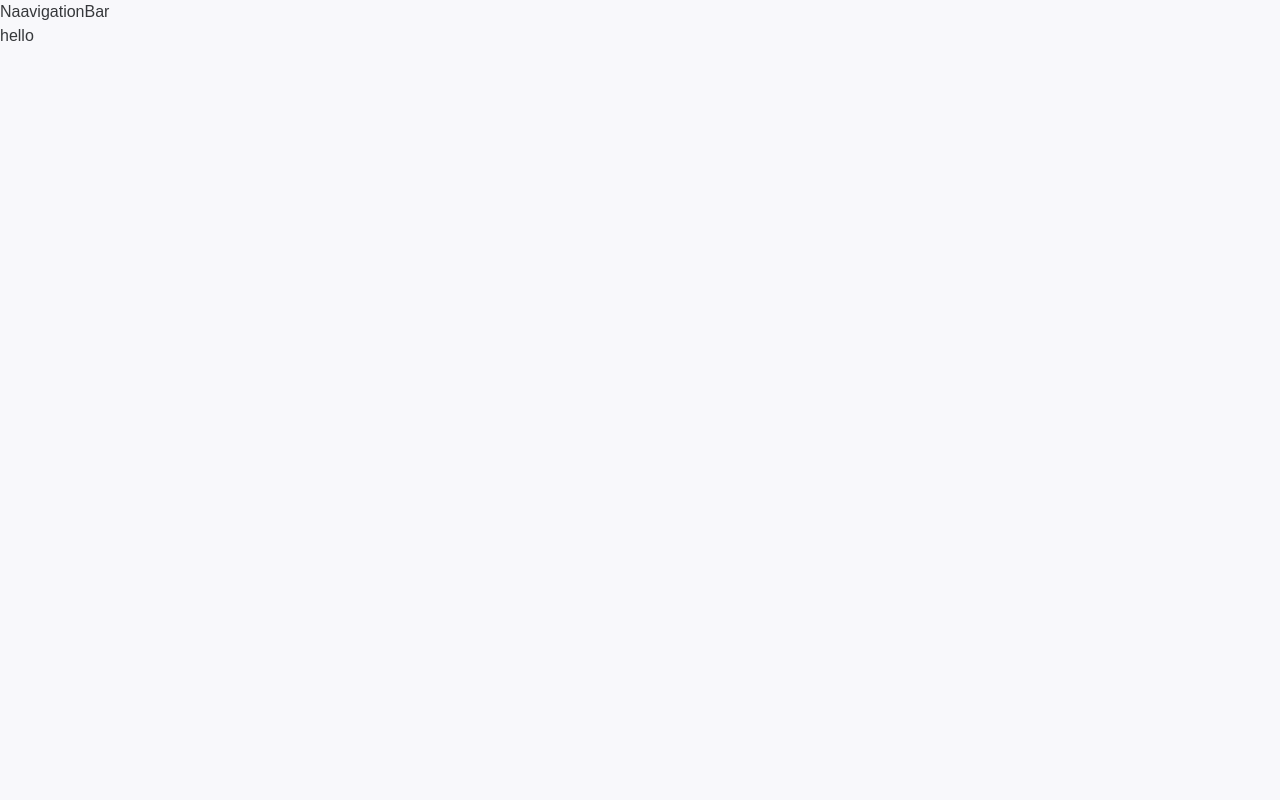
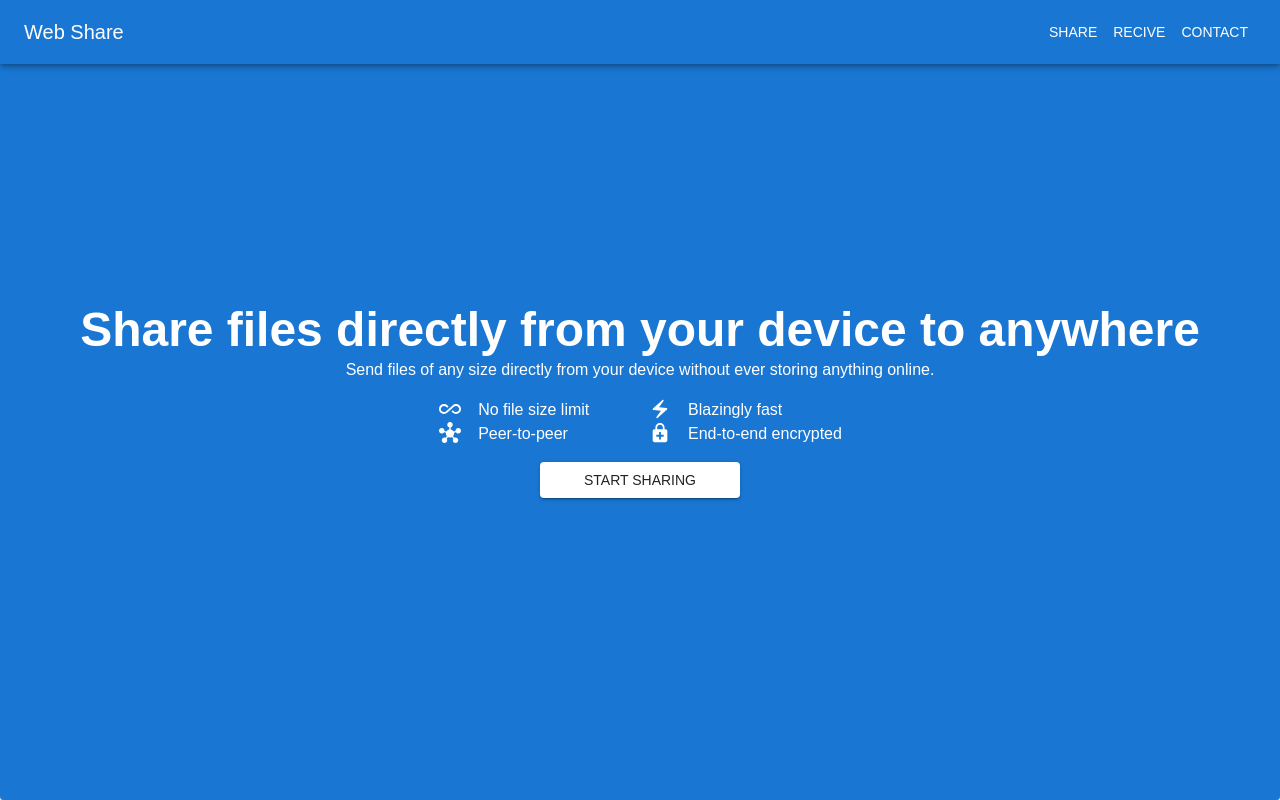
Before and after one commit to souravprogrammer/webShare, a React (Vite) app: page / in a window 1280 px wide. Built offline with nearby package versions, Linux system fonts and the light colour scheme.

Commit message:
added routes

```diff
--- a/package.json
+++ b/package.json
@@ -12,11 +12,13 @@
   "dependencies": {
     "@emotion/react": "^11.11.0",
     "@emotion/styled": "^11.11.0",
+    "@mui/icons-material": "^5.11.16",
     "@mui/material": "^5.13.2",
     "peerjs": "^1.4.7",
     "react": "^18.2.0",
     "react-dom": "^18.2.0",
-    "react-router": "^6.11.2"
+    "react-router": "^6.11.2",
+    "react-router-dom": "^6.11.2"
   },
   "devDependencies": {
     "@types/react": "^18.0.28",
--- a/src/App/App.tsx
+++ b/src/App/App.tsx
@@ -6,8 +6,13 @@ import {
   ThemeProvider,
 } from "@mui/material";
 import NavigationBar from "../Components/common/NaavigationBar";
+import Home from "../Components/common/Home";
 
 import { getDesignTheme } from "./Theme/Theme";
+import { BrowserRouter } from "react-router-dom";
+import { Route, Routes } from "react-router";
+
+import ShareLayout from "../Components/Layouts/ShareLayout";
 
 function App() {
   const theme = useMemo(
@@ -16,13 +21,19 @@ function App() {
   );
   return (
     <>
+      <BrowserRouter>
         <ThemeProvider theme={theme}>
           <CssBaseline />
           <div>
             <NavigationBar />
-          <div>hello</div>
+
+            <Routes>
+              <Route path="/" element={<Home />} />
+              <Route path="/*" element={<ShareLayout />} />
+            </Routes>
           </div>
         </ThemeProvider>
+      </BrowserRouter>
     </>
   );
 }
--- a/src/App/Theme/Theme.ts
+++ b/src/App/Theme/Theme.ts
@@ -1,97 +1,17 @@
+
+
+
+
 export const getDesignTheme = (mode: string): object => {
   return {
     palette: {
-      mode,
-      ...(mode === "light"
-        ? {
-          // palette values for light mode
-          // primary: {
-          //   light: "#93a5ff",
-          //   main: "#556ee6",
-          //   dark: "#485ec4",
-          // },
-          // secondary: {
-          //   light: "#ffa726",
-          //   main: "#EA6823",
-          //   dark: "#fb8c00",
-          // },
-          primary: {
-            main: "#ff7043",
-          },
-          secondary: {
-            main: "#c2185b",
-          },
-          button: {
-            main: "#1976d2",
-          },
-          contras: {
-            main: "#000000",
-          },
-          current: {
-            main: "#ffffff",
-          },
-          disable: {
-            light: "#8b8e9d",
-            main: "#74788d",
-            dark: "#636678",
-            contrastText: "#fff",
-          },
-          background: {
-            default: "#f8f8fb",
-            dark: "#2a3042",
-            navBar: "#ffffff",
-            card: "#d4dbf9",
-            card2: "#eff2f7",
-          },
-          icon: {
-            green: "#6fb33c",
-            warning: "#f1b44c",
-            error: "#f46a6a",
-            sidebar: "#a6b0cf",
-            sidebar1: "#ffffff",
-          },
-          text: {
-            head: "#000",
-            normal: "#00000099",
-            primary: "#36383b",
-            secondary: "#74788d",
-            contrasPrimary: "#ffffff",
-            contrasSecondary: "#ffffff88",
-          },
-          border: {
-            main: "#eff2f7",
-            primary: "#495057",
-            scroll: " #666e7c",
-          },
-          shadow: {
-            navBar: "#12263f08",
-          },
-          attendance: {
-            present: "#3CCF4E",
-            leave: "#EF5B0C",
-            absent: "#C21010",
-            sports: "#277BC0",
-            medical: "#1CD6CE",
-            half: "#F6A192",
-            chip: "#00000014",
-          },
-        }
-        : {
-          // palette values for dark mode
-          primary: {
-            main: "#EA6823",
-          },
-          secondary: {
-            main: "#000",
-          },
-          background: {
-            default: "#222736",
-          },
-        }),
+      button: {
+        main: "#fff"
+      }
     },
     typography: {
       fontFamily: ["Poppins", "sans-serif"].join(","),
     },
-    selected: {},
+    // selected: {},
   };
 };
--- /dev/null
+++ b/src/Components/Layouts/ShareLayout.tsx
@@ -0,0 +1,41 @@
+import { Route, Routes } from "react-router";
+
+import Send from "../send/Send";
+import Receive from "../rec/Receive";
+import Peer from "peerjs";
+import { useEffect, useState } from "react";
+
+type Props = {};
+
+export default function ShareLayout({}: Props) {
+  const [peer, setPeer] = useState<Peer | undefined>();
+
+  useEffect(() => {
+    // const per = new Peer();
+    // per.on("open", () => {
+    //   setPeer(per);
+    // });
+    return () => {};
+  }, []);
+  return (
+    <div style={{ paddingTop: "64px" }}>
+      <Routes>
+        <Route path="/share" element={<Send peer={peer} />} />
+        <Route path="/recive/:id" element={<Receive />} />
+        <Route
+          path="*"
+          element={
+            <div
+              style={{
+                height: "100vh",
+                border: "1px solid red",
+              }}
+            >
+              Not found
+            </div>
+          }
+        />
+      </Routes>
+    </div>
+  );
+}
--- /dev/null
+++ b/src/Components/common/Home.tsx
@@ -0,0 +1,83 @@
+import React from "react";
+
+import Box from "@mui/material/Box";
+import Paper from "@mui/material/Paper";
+import Typography from "@mui/material/Typography";
+import Button from "@mui/material/Button";
+
+import AllInclusiveIcon from "@mui/icons-material/AllInclusive";
+import ElectricBoltIcon from "@mui/icons-material/ElectricBolt";
+import HubIcon from "@mui/icons-material/Hub";
+import EnhancedEncryptionIcon from "@mui/icons-material/EnhancedEncryption";
+
+type Props = {
+  Icon?: any;
+  text?: string;
+};
+
+export default function Home({}: Props) {
+  return (
+    <Paper
+      sx={{
+        backgroundColor: "primary.main",
+        height: "100vh",
+        display: "grid",
+        placeItems: "center",
+        // borderRadius: "0px 0px 10% 10%",
+      }}
+    >
+      <Box
+        sx={{
+          display: "flex",
+          flexDirection: "column",
+          alignItems: "center",
+          textAlign: "center",
+        }}
+      >
+        <Typography variant="h3" fontWeight={"bold"} sx={{ color: "#fff" }}>
+          Share files directly from your device to anywhere
+        </Typography>
+        <Typography variant="body1" sx={{ color: "#fff" }}>
+          Send files of any size directly from your device without ever storing
+          anything online.
+        </Typography>
+        <Box
+          sx={{
+            display: "grid",
+            gridTemplateColumns: "1fr 1fr",
+            gridTemplateRows: "2",
+            p: 2,
+          }}
+        >
+          <Row Icon={AllInclusiveIcon} text="No file size limit" />
+          <Row Icon={ElectricBoltIcon} text="Blazingly fast" />{" "}
+          <Row Icon={HubIcon} text="Peer-to-peer" />{" "}
+          <Row Icon={EnhancedEncryptionIcon} text="End-to-end encrypted" />
+        </Box>
+        <Box>
+          <Button
+            variant="contained"
+            color={"button" as "primary"}
+            sx={{ width: "200px" }}
+          >
+            Start Sharing
+          </Button>
+        </Box>
+      </Box>
+    </Paper>
+  );
+}
+
+const Row = (props: Props) => {
+  return (
+    <Box
+      sx={{
+        display: "flex",
+        // p: 1,
+      }}
+    >
+      <props.Icon sx={{ color: "#fff", mx: 1, height: "22px" }} />
+      <Typography sx={{ color: "#fff", mx: 1 }}>{props.text}</Typography>
+    </Box>
+  );
+};
--- a/src/Components/common/NaavigationBar.tsx
+++ b/src/Components/common/NaavigationBar.tsx
@@ -1,7 +1,114 @@
 import React from "react";
+import AppBar from "@mui/material/AppBar";
+import Box from "@mui/material/Box";
+import CssBaseline from "@mui/material/CssBaseline";
+import Divider from "@mui/material/Divider";
+import Drawer from "@mui/material/Drawer";
+import IconButton from "@mui/material/IconButton";
+import List from "@mui/material/List";
+import ListItem from "@mui/material/ListItem";
+import ListItemButton from "@mui/material/ListItemButton";
+import ListItemText from "@mui/material/ListItemText";
+import MenuIcon from "@mui/icons-material/Menu";
+import Toolbar from "@mui/material/Toolbar";
+import Typography from "@mui/material/Typography";
+import Button from "@mui/material/Button";
 
-type Props = {};
+interface Props {
+  /**
+   * Injected by the documentation to work in an iframe.
+   * You won't need it on your project.
+   */
+  window?: () => Window;
+}
 
-export default function NavigationBar({}: Props) {
-  return <div>NaavigationBar</div>;
+const drawerWidth = 240;
+const navItems = ["share", "recive", "Contact"];
+
+export default function DrawerAppBar(props: Props) {
+  const { window } = props;
+  const [mobileOpen, setMobileOpen] = React.useState(false);
+
+  const handleDrawerToggle = () => {
+    setMobileOpen((prevState) => !prevState);
+  };
+
+  const drawer = (
+    <Box onClick={handleDrawerToggle} sx={{ textAlign: "center" }}>
+      <Typography variant="h6" sx={{ my: 2 }}>
+        Web Share
+      </Typography>
+      <Divider />
+      <List>
+        {navItems.map((item) => (
+          <ListItem key={item} disablePadding>
+            <ListItemButton sx={{ textAlign: "center" }}>
+              <ListItemText primary={item} />
+            </ListItemButton>
+          </ListItem>
+        ))}
+      </List>
+    </Box>
+  );
+
+  const container =
+    window !== undefined ? () => window().document.body : undefined;
+
+  return (
+    <Box
+      sx={{
+        display: "flex",
+        // paddingTop: "64px"
+      }}
+    >
+      {/* <CssBaseline /> */}
+      <AppBar component="nav">
+        <Toolbar>
+          <IconButton
+            color="inherit"
+            aria-label="open drawer"
+            edge="start"
+            onClick={handleDrawerToggle}
+            sx={{ mr: 2, display: { sm: "none" } }}
+          >
+            <MenuIcon />
+          </IconButton>
+          <Typography
+            variant="h6"
+            component="div"
+            sx={{ flexGrow: 1, display: { xs: "none", sm: "block" } }}
+          >
+            Web Share
+          </Typography>
+          <Box sx={{ display: { xs: "none", sm: "block" } }}>
+            {navItems.map((item) => (
+              <Button key={item} sx={{ color: "#fff" }}>
+                {item}
+              </Button>
+            ))}
+          </Box>
+        </Toolbar>
+      </AppBar>
+      <Box component="nav">
+        <Drawer
+          container={container}
+          variant="temporary"
+          open={mobileOpen}
+          onClose={handleDrawerToggle}
+          ModalProps={{
+            keepMounted: true, // Better open performance on mobile.
+          }}
+          sx={{
+            display: { xs: "block", sm: "none" },
+            "& .MuiDrawer-paper": {
+              boxSizing: "border-box",
+              width: drawerWidth,
+            },
+          }}
+        >
+          {drawer}
+        </Drawer>
+      </Box>
+    </Box>
+  );
 }
--- /dev/null
+++ b/src/Components/rec/Receive.tsx
@@ -0,0 +1,5 @@
+type Props = {};
+
+export default function Receive({}: Props) {
+  return <div>Recive</div>;
+}
--- /dev/null
+++ b/src/Components/send/Send.tsx
@@ -0,0 +1,9 @@
+import Peer from "peerjs";
+
+type Props = {
+  peer?: Peer;
+};
+
+export default function Send({ peer }: Props) {
+  return <div></div>;
+}
```
Also changed, not shown: 1 other file (tests, documents, lock files or other folders). Lines whose indentation alone changed are shown as unchanged.
